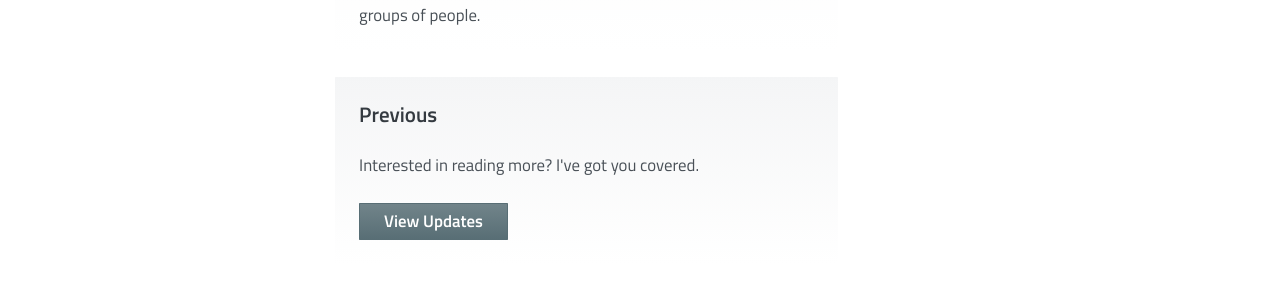
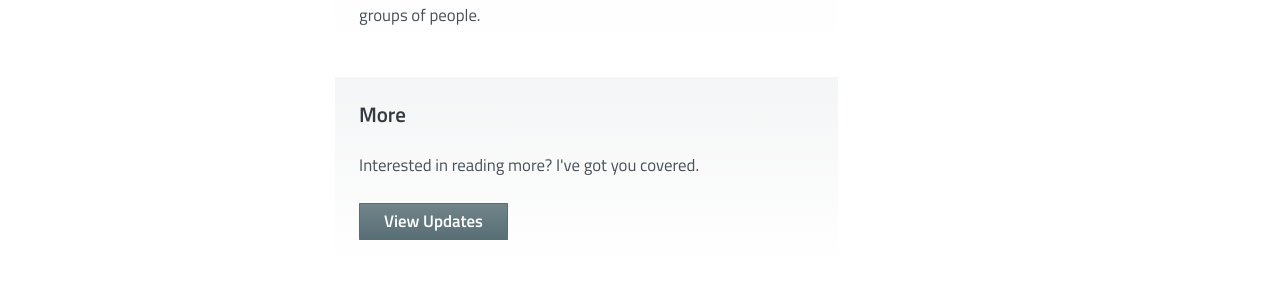
Before and after one commit to fkeel/fkeel.gitub.io, a Jekyll site: the page built from index.html, in a window 1280 px wide and 900 px high, scrolled down 597 px. Shown: the part 451-748 px from the top of the window. Built offline with Jekyll 4.4.1, drawn with Linux system fonts in a browser that asks for light colours; some web fonts are replaced; the list of posts is cut into pages by our own code.

Commit message:
Update homepage.yaml

```diff
--- a/_data/homepage.yaml
+++ b/_data/homepage.yaml
@@ -10,7 +10,7 @@ updates:
   count: 3 #how many updates to show
   cutoff: 200 #how many words to show for each update
   read_more:
-    title: Previous
+    title: More
     description: Interested in reading more? I've got you covered.
     url: /updates
     url_text: View Updates
```
